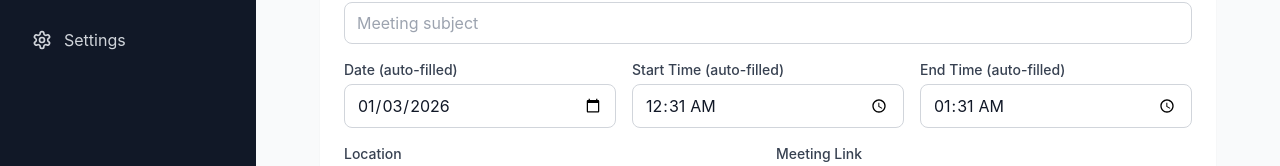
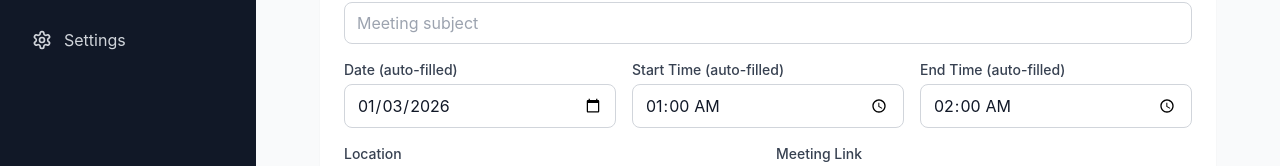
Before and after one commit to hemichaeli/dashboard-app, a Next.js app in the folder frontend/: page /dashboard/meetings/new in a window 1280 px wide. Shown: the part 285-451 px from the top of the page. Built offline with nearby package versions, Linux system fonts and the light colour scheme; sample sign-in values are in the browser's storage.

Commit message:
Fix auto-fill to show future time (next hour) instead of current time

```diff
--- a/frontend/src/app/dashboard/meetings/new/page.tsx
+++ b/frontend/src/app/dashboard/meetings/new/page.tsx
@@ -171,23 +171,47 @@ function VoiceRecorder({ onRecordingComplete, existingUrl, label }: VoiceRecorde
   );
 }
 
+// Helper function to get future meeting time defaults
+function getDefaultMeetingTimes() {
+  const now = new Date();
+
+  // Round up to next hour
+  const startTime = new Date(now);
+  startTime.setMinutes(0, 0, 0);
+  startTime.setHours(startTime.getHours() + 1);
+
+  // End time is 1 hour after start
+  const endTime = new Date(startTime);
+  endTime.setHours(endTime.getHours() + 1);
+
+  // Format date as YYYY-MM-DD
+  const formatDate = (d: Date) => d.toISOString().split('T')[0];
+
+  // Format time as HH:MM
+  const formatTime = (d: Date) =>
+    `${String(d.getHours()).padStart(2, '0')}:${String(d.getMinutes()).padStart(2, '0')}`;
+
+  return {
+    date: formatDate(startTime),
+    startTime: formatTime(startTime),
+    endTime: formatTime(endTime),
+  };
+}
+
 export default function NewMeetingPage() {
   const router = useRouter();
   const [loading, setLoading] = useState(false);
   const [error, setError] = useState('');
 
-  // Get today's date and current time for defaults
-  const today = new Date();
-  const defaultDate = today.toISOString().split('T')[0];
-  const defaultStartTime = `${String(today.getHours()).padStart(2, '0')}:${String(today.getMinutes()).padStart(2, '0')}`;
-  const defaultEndTime = `${String(Math.min(today.getHours() + 1, 23)).padStart(2, '0')}:${String(today.getMinutes()).padStart(2, '0')}`;
+  // Get future time defaults (next hour)
+  const defaults = getDefaultMeetingTimes();
 
   const [form, setForm] = useState({
     title: '',
     subject: '',
-    date: defaultDate,
-    time: defaultStartTime,
-    end_time: defaultEndTime,
+    date: defaults.date,
+    time: defaults.startTime,
+    end_time: defaults.endTime,
     location: '',
     meeting_link: '',
     goals: [''],
```
